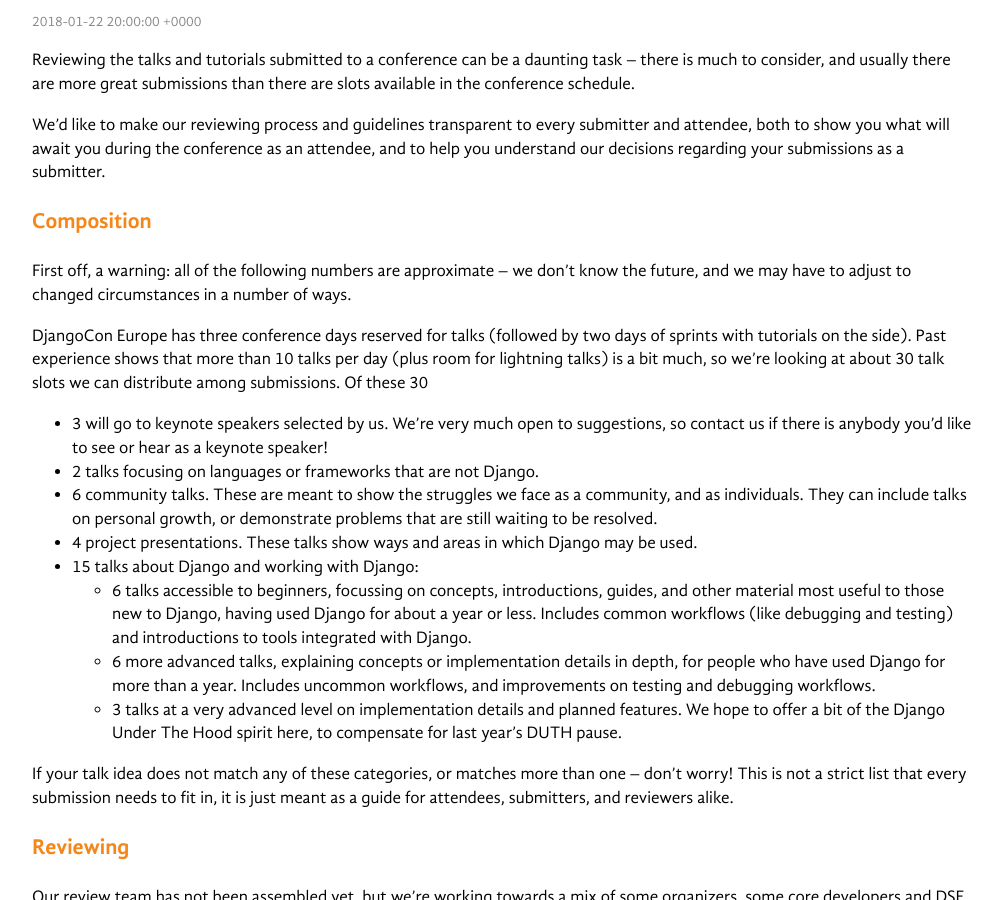
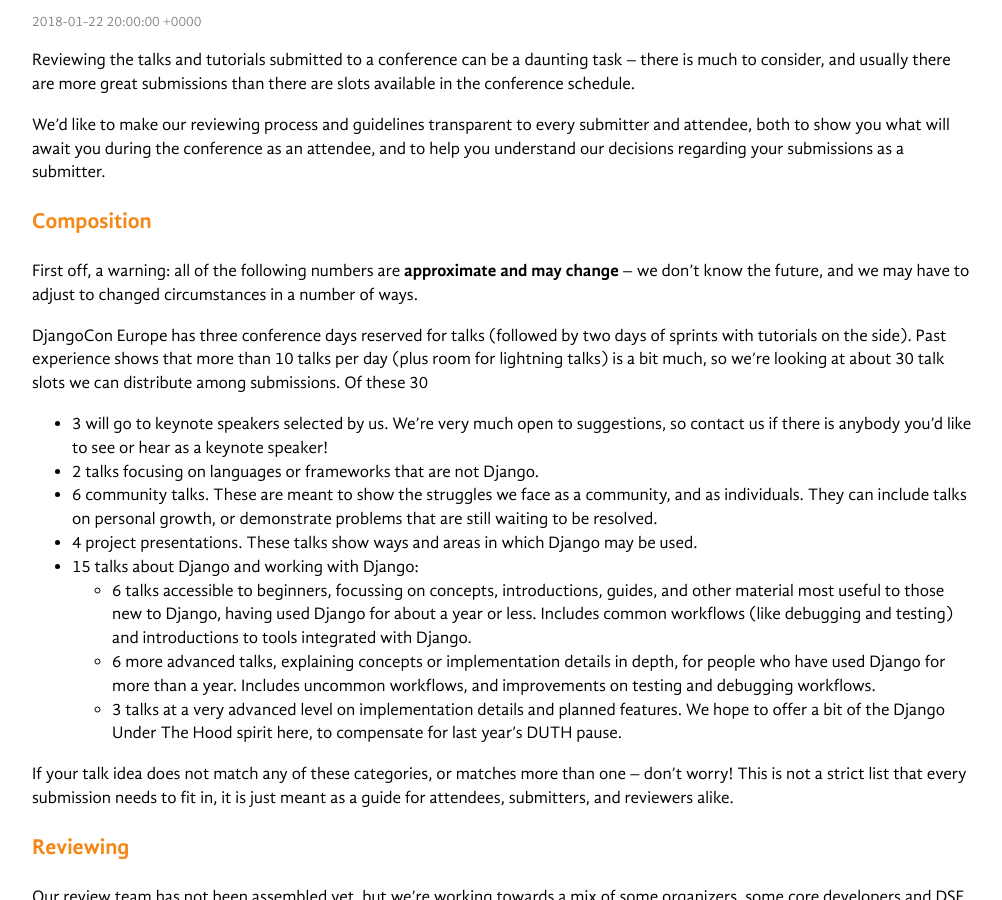
Before and after one commit to rixx/2018.djangocon.eu, a Jekyll site: the page built from _posts/2018-01-23-talk-selection.md, in a window 1280 px wide and 900 px high, scrolled down 377 px. Shown: the whole window, without its empty margins (138-1140 px from the left). Built offline with Jekyll 4.4.1, drawn with Linux system fonts in a browser that asks for light colours.

Commit message:
Make clear that numbers may change

```diff
--- a/_posts/2018-01-23-talk-selection.md
+++ b/_posts/2018-01-23-talk-selection.md
@@ -15,8 +15,8 @@
 
 ### Composition
 
-First off, a warning: all of the following numbers are approximate – we don’t know the future, and we may have to adjust
-to changed circumstances in a number of ways.
+First off, a warning: all of the following numbers are **approximate and may change** – we don’t know the future, and we
+may have to adjust to changed circumstances in a number of ways.
 
 DjangoCon Europe has three conference days reserved for talks (followed by two days of sprints with tutorials on the
 side). Past experience shows that more than 10 talks per day (plus room for lightning talks) is a bit much, so we’re
```
